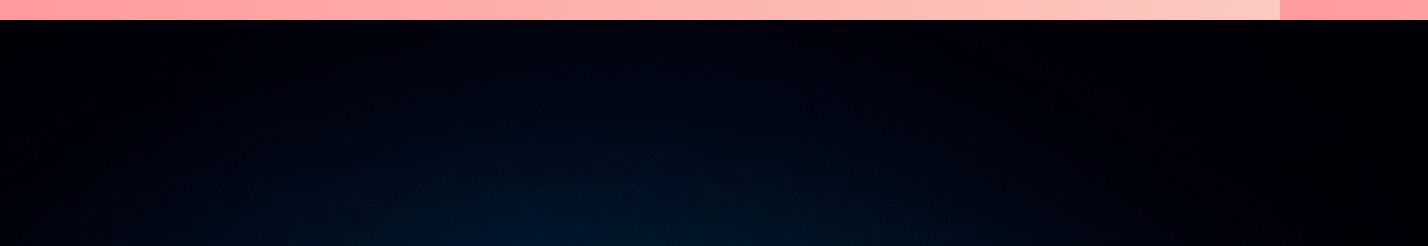
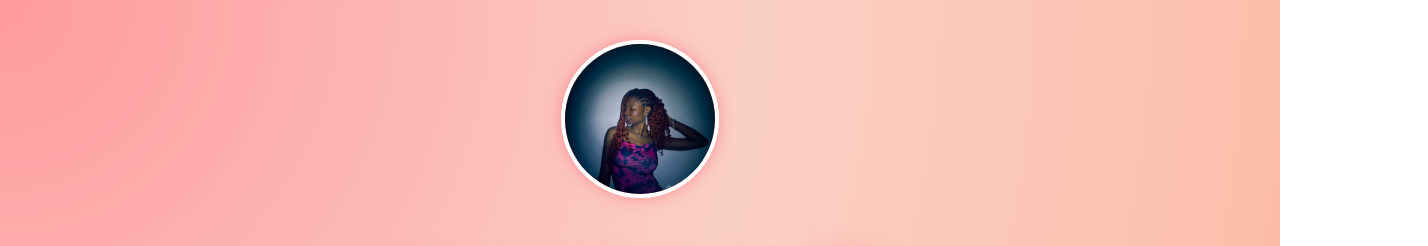
Before and after one commit to Senatorsew/happy-birthday-pumpkin, a plain HTML site: page index.html in a window 1280 px wide. Shown: the top 246 px of the page, 1428 px wide, since content can reach past the window. Drawn offline with Linux system fonts and the light colour scheme.

Commit message:
Update style.css

```diff
--- a/style.css
+++ b/style.css
@@ -20,7 +20,7 @@ h1 {
   text-shadow: 0 0 20px rgba(255,255,255,0.6), 0 0 30px #ff6b81;
 }
 
-.hero-image {
+img {
   width: 150px;          /* small size */
   height: 150px;
   object-fit: cover;     /* keeps proportions inside circle */
```
